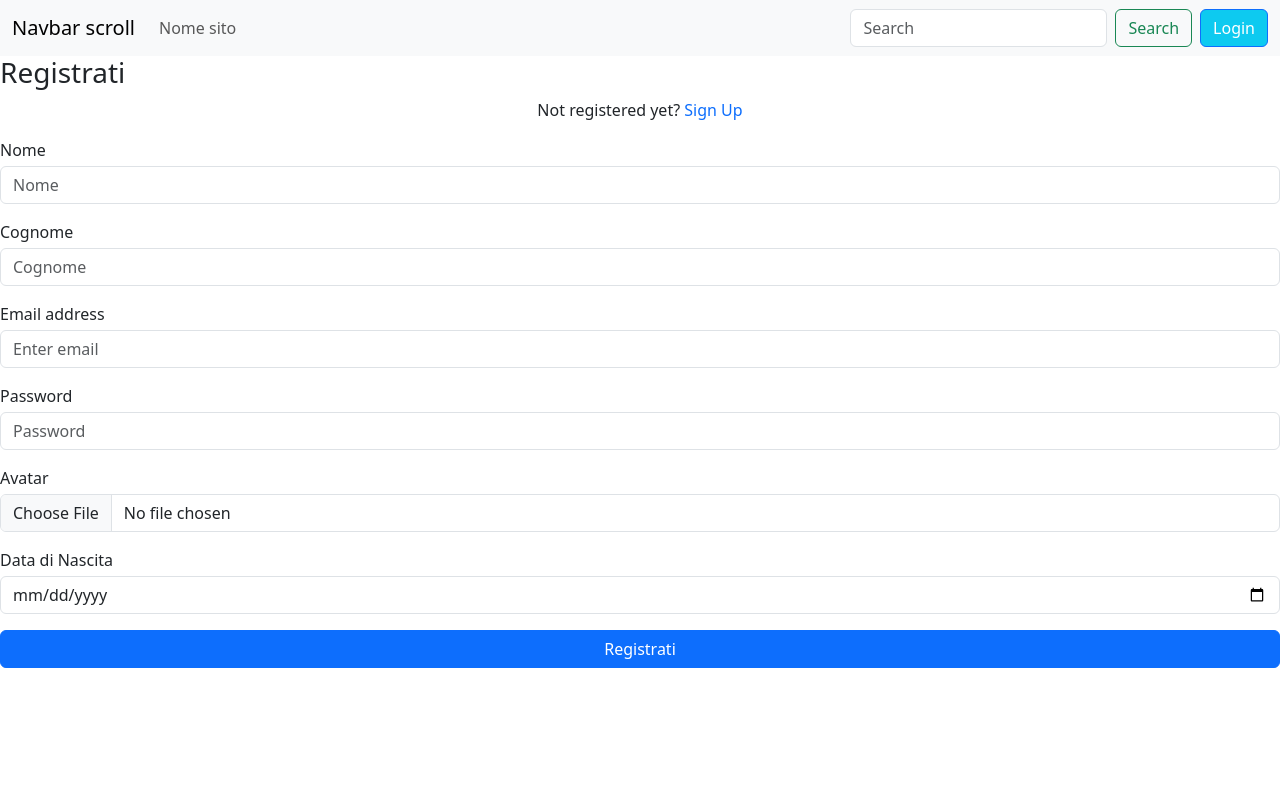
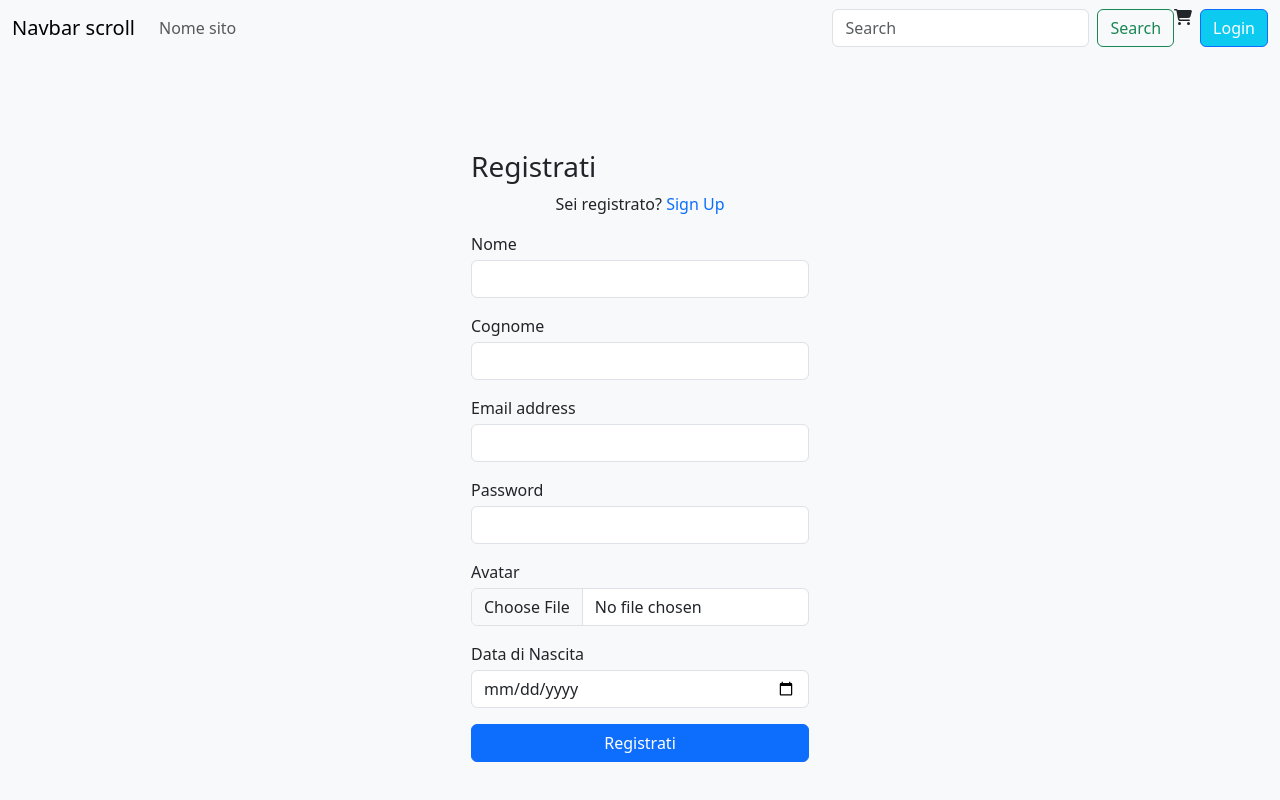
Before and after one commit to Andreala94/Capstone-Epicode, a React (Create React App) app in the folder eventipuglia/: page /login in a window 1280 px wide. Both pictures are taken after a click on the element "Sign In". Shown: the top 800 px of the page. Built offline with nearby package versions, Linux system fonts and the light colour scheme.

Commit message:
commit 30/08

```diff
--- a/eventipuglia/package.json
+++ b/eventipuglia/package.json
@@ -3,6 +3,9 @@
   "version": "0.1.0",
   "private": true,
   "dependencies": {
+    "@fortawesome/fontawesome-svg-core": "^6.4.2",
+    "@fortawesome/free-solid-svg-icons": "^6.4.2",
+    "@fortawesome/react-fontawesome": "^0.2.0",
     "@testing-library/jest-dom": "^5.17.0",
     "@testing-library/react": "^13.4.0",
     "@testing-library/user-event": "^13.5.0",
--- a/eventipuglia/src/Components/NavBar/NavBar.jsx
+++ b/eventipuglia/src/Components/NavBar/NavBar.jsx
@@ -2,6 +2,9 @@ import React from 'react';
 import { useNavigate } from 'react-router-dom';
 
 import '../NavBar/NavBar.css';
+
+import { FontAwesomeIcon } from '@fortawesome/react-fontawesome';
+import { faShoppingCart } from '@fortawesome/free-solid-svg-icons';
 
 import Button from 'react-bootstrap/Button';
 import Container from 'react-bootstrap/Container';
@@ -39,8 +42,9 @@ function NavBar() {
               aria-label="Search"
             />
             <Button variant="outline-success">Search</Button>
+            <FontAwesomeIcon  icon={faShoppingCart} />
+            <Button className="bg-info ms-2" onClick={routeLogin}> Login</Button>
 
-            <Button className="bg-info ms-2" onClick={routeLogin} >Login</Button>
           </Form>
         </Navbar.Collapse>
       </Container>
--- a/eventipuglia/src/Components/Pages/Login.jsx
+++ b/eventipuglia/src/Components/Pages/Login.jsx
@@ -78,12 +78,13 @@ function Login(){
     <>
     <NavBar />
   {
-    authMode !== "signin" && ( <div className="Auth-form-container">
+    authMode !== "signin" && (
+    <div className="Auth-form-container d-flex justify-content-center align-items-center min-vh-100 bg-light ">
     <form className="Auth-form" onSubmit={handleRegister}>
       <div className="Auth-form-content">
         <h3 className="Auth-form-title">Registrati</h3>
         <div className="text-center">
-          Not registered yet?{" "}
+          Sei registrato?{" "}
           <span className="link-primary" onClick={changeAuthMode}>
             Sign Up
           </span>
@@ -93,7 +94,6 @@ function Login(){
           <input
             type="text"
             className="form-control mt-1"
-            placeholder="Nome"
             onChange={(e)=>setRegisterFormData({
                 ...registerFormData,
                 name:e.target.value})}
@@ -104,7 +104,6 @@ function Login(){
           <input
             type="text"
             className="form-control mt-1"
-            placeholder="Cognome"
             onChange={(e)=>setRegisterFormData({
                 ...registerFormData,
                 surname:e.target.value})}
@@ -115,7 +114,6 @@ function Login(){
           <input
             type="email"
             className="form-control mt-1"
-            placeholder="Enter email"
             onChange={(e)=>setRegisterFormData({
                 ...registerFormData,
                 email:e.target.value})}
@@ -126,7 +124,6 @@ function Login(){
           <input
             type="password"
             className="form-control mt-1"
-            placeholder="Password"
             onChange={(e)=>setRegisterFormData({
                 ...registerFormData,
                 password:e.target.value})}
@@ -165,12 +162,12 @@ function Login(){
   }
   {
     authMode === "signin" && (
-      <div className="Auth-form-container">
+      <div className="Auth-form-container d-flex justify-content-center align-items-center min-vh-100 bg-light">
       <form className="Auth-form" onSubmit={handleLogin}>
         <div className="Auth-form-content">
           <h3 className="Auth-form-title">Login</h3>
           <div className="text-center">
-            Already registered?{" "}
+          Non sei registrato? {" "}
             <span className="link-primary" onClick={changeAuthMode}>
               Sign In
             </span>
@@ -180,7 +177,6 @@ function Login(){
             <input
               type="email"
               className="form-control mt-1"
-              placeholder="Email Address"
               onChange={(e)=>setLoginFormData({
                 ...loginFormData,
                 email:e.target.value
@@ -192,7 +188,6 @@ function Login(){
             <input
               type="password"
               className="form-control mt-1"
-              placeholder="Password"
               onChange={(e)=>setLoginFormData({
                 ...loginFormData,
                 password:e.target.value
```
Also changed, not shown: 1 other file (tests, documents, lock files or other folders).
